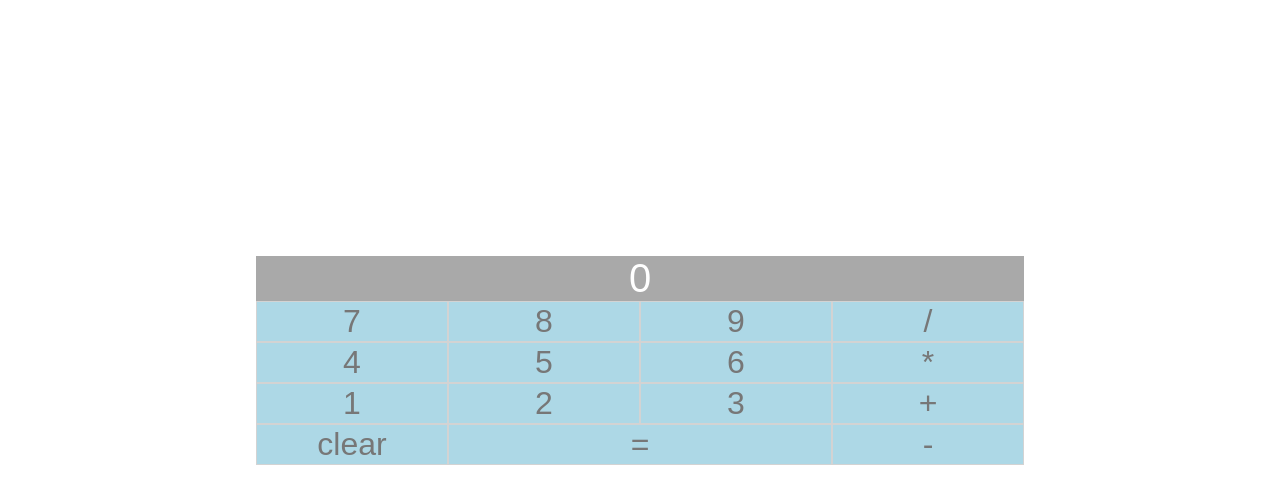
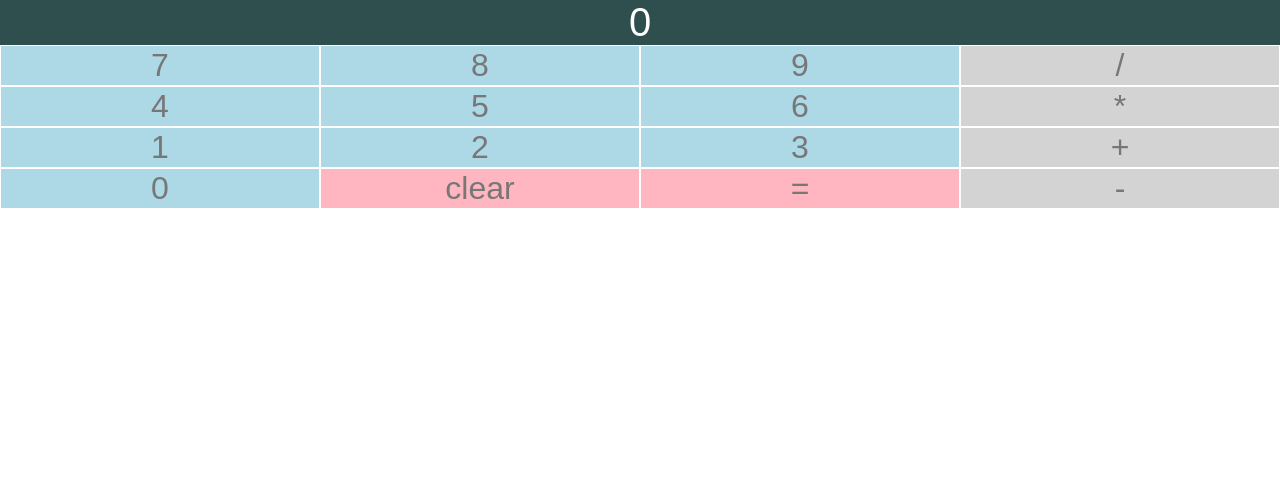
Before and after one commit to McWatt/reaculator, a React (Create React App) app: page / in a window 1280 px wide. Shown: the top 504 px of the page. Built offline with nearby package versions, Linux system fonts and the light colour scheme.

Commit message:
style updates and bug fixes

```diff
--- a/src/App.js
+++ b/src/App.js
@@ -5,7 +5,9 @@ class App extends Component {
   render() {
     return (
       <div>
-        <Calculator />
+        <Calculator
+          operatorTheme='lightgrey'
+          operationTheme='lightpink' />
       </div>
     );
   }
--- a/src/Calculator.js
+++ b/src/Calculator.js
@@ -1,19 +1,14 @@
 import React, { Component } from "react";
-import styled from 'styled-components';
+import styled, { css } from 'styled-components';
 
 const Container = styled.div`
-  padding: 8em;
   font-size: 32px;
   display: grid;
   grid-template-columns: repeat(4, 1fr);
-
-  > button:nth-child(15) {
-    grid-column: 2 / 4;
-  }
 `;
 
 const Screen = styled.div`
-  background-color: darkgrey;
+  background-color: darkslategrey;
   color: white;
   font-size: 1.25em;
   grid-column: 1 / -1;
@@ -25,17 +20,34 @@ const Button = styled.button`
   color: #777;
   font-size: 1em;
   outline: 0;
-    border: 1px solid lightgrey;
+  border: 1px solid white;
 
   &:active {
     background-color: darkgrey;
     color: white;
   }
 
+  ${props =>
+    props.backgroundColor &&
+    css`
+      background-color: ${props.backgroundColor};
+    `};
 
+  ${props =>
+    props.chosen &&
+    css`
+      background-color: lightskyblue;
+    `};
+
+  ${props =>
+    props.disabled &&
+    css`
+      color: lightgrey;
+      font-style: italic;
+    `};
 `;
 
-const operators = {
+const operations = {
     '+': (a, b) => a + b,
     '-': (a, b) => a - b,
     '*': (a, b) => a * b,
@@ -48,15 +60,15 @@ class Calculator extends Component {
 
     this.state = {
       currentValue: 0,
+      previousValue: 0,
       operator: '',
-      previousValue: 0,
     };
 
     this.handleOperatorChange = this.handleOperatorChange.bind(this);
     this.handleCalculationRequest = this.handleCalculationRequest.bind(this);
     this.handleNumberSetting = this.handleNumberSetting.bind(this);
-    this.setCurrentNumber = this.setCurrentNumber.bind(this);
     this.handleClear = this.handleClear.bind(this);
+    this.appendNumberToCurrentValue = this.appendNumberToCurrentValue.bind(this);
   }
 
   handleOperatorChange(event) {
@@ -75,32 +87,29 @@ class Calculator extends Component {
   }
 
   calculateNumbers() {
-      return operators[this.state.operator](this.state.previousValue, this.state.currentValue);
+      return operations[this.state.operator](this.state.previousValue, this.state.currentValue);
   }
 
-  setCurrentNumber(num) {
+  appendNumberToCurrentValue(num) {
     this.setState({
-        currentValue: !this.state.currentValue
-          ? num
-          : this.state.currentValue + num
-      });
+      currentValue: Number(this.state.currentValue + '' + num),
+    })
   }
 
   handleNumberSetting(event) {
-        const num = event.target.innerText;
+      const num = Number(event.target.innerText);
 
       if (this.state.operator !== '') {
-            this.setState(
-              {
+          this.setState({
               previousValue: this.state.currentValue,
-                currentValue: ""
+              currentValue: '',
             },
             () => {
-                this.setCurrentNumber(num);
+              this.appendNumberToCurrentValue(num);
             }
           );
       } else {
-            this.setCurrentNumber(num);
+          this.appendNumberToCurrentValue(num);
       }
   }
 
@@ -119,18 +128,39 @@ class Calculator extends Component {
             <Button onClick={this.handleNumberSetting}>7</Button>
             <Button onClick={this.handleNumberSetting}>8</Button>
             <Button onClick={this.handleNumberSetting}>9</Button>
-            <Button operator='/' onClick={this.handleOperatorChange}>/</Button>
+            <Button
+              operator='/'
+              backgroundColor={this.props.operatorTheme}
+              chosen={this.state.operator === '/'}
+              onClick={this.handleOperatorChange}>/</Button>
             <Button onClick={this.handleNumberSetting}>4</Button>
             <Button onClick={this.handleNumberSetting}>5</Button>
             <Button onClick={this.handleNumberSetting}>6</Button>
-            <Button operator='*' onClick={this.handleOperatorChange}>*</Button>
+            <Button
+              operator='*'
+              backgroundColor={this.props.operatorTheme}
+              chosen={this.state.operator === '*'}
+              onClick={this.handleOperatorChange}>*</Button>
             <Button onClick={this.handleNumberSetting}>1</Button>
             <Button onClick={this.handleNumberSetting}>2</Button>
             <Button onClick={this.handleNumberSetting}>3</Button>
-            <Button operator='+' onClick={this.handleOperatorChange}>+</Button>
-            <Button danger onClick={this.handleClear}>clear</Button>
-            <Button onClick={this.handleCalculationRequest}>=</Button>
-            <Button operator='-' onClick={this.handleOperatorChange}>-</Button>
+            <Button
+              operator='+'
+              backgroundColor={this.props.operatorTheme}
+              chosen={this.state.operator === '+'}
+              onClick={this.handleOperatorChange}>+</Button>
+            <Button onClick={this.handleNumberSetting}>0</Button>
+            <Button
+              backgroundColor={this.props.operationTheme}
+              onClick={this.handleClear}>clear</Button>
+            <Button
+              backgroundColor={this.props.operationTheme}
+              onClick={this.handleCalculationRequest}>=</Button>
+            <Button
+              operator='-'
+              backgroundColor={this.props.operatorTheme}
+              chosen={this.state.operator === '-'}
+              onClick={this.handleOperatorChange}>-</Button>
       </Container>
     );
   }
```
Lines whose indentation alone changed are shown as unchanged.
